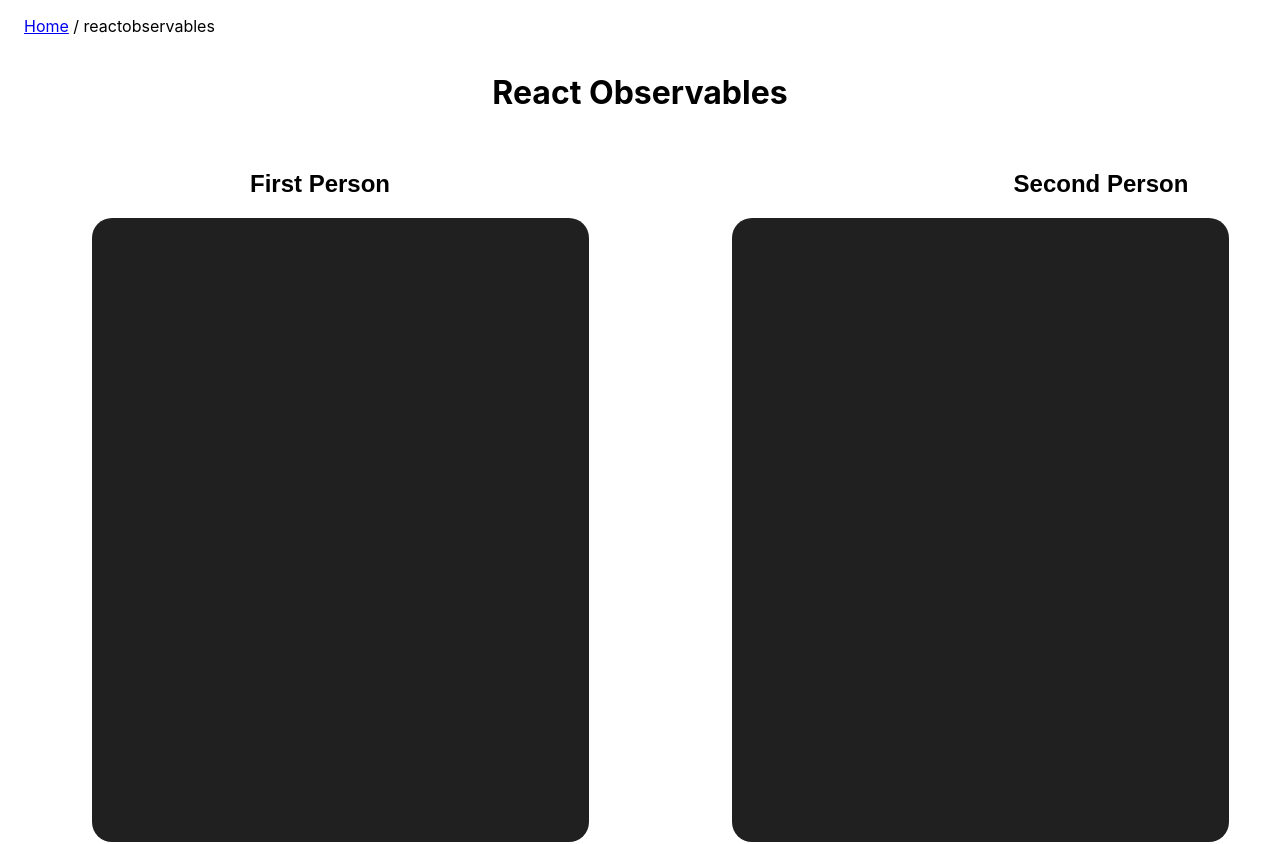
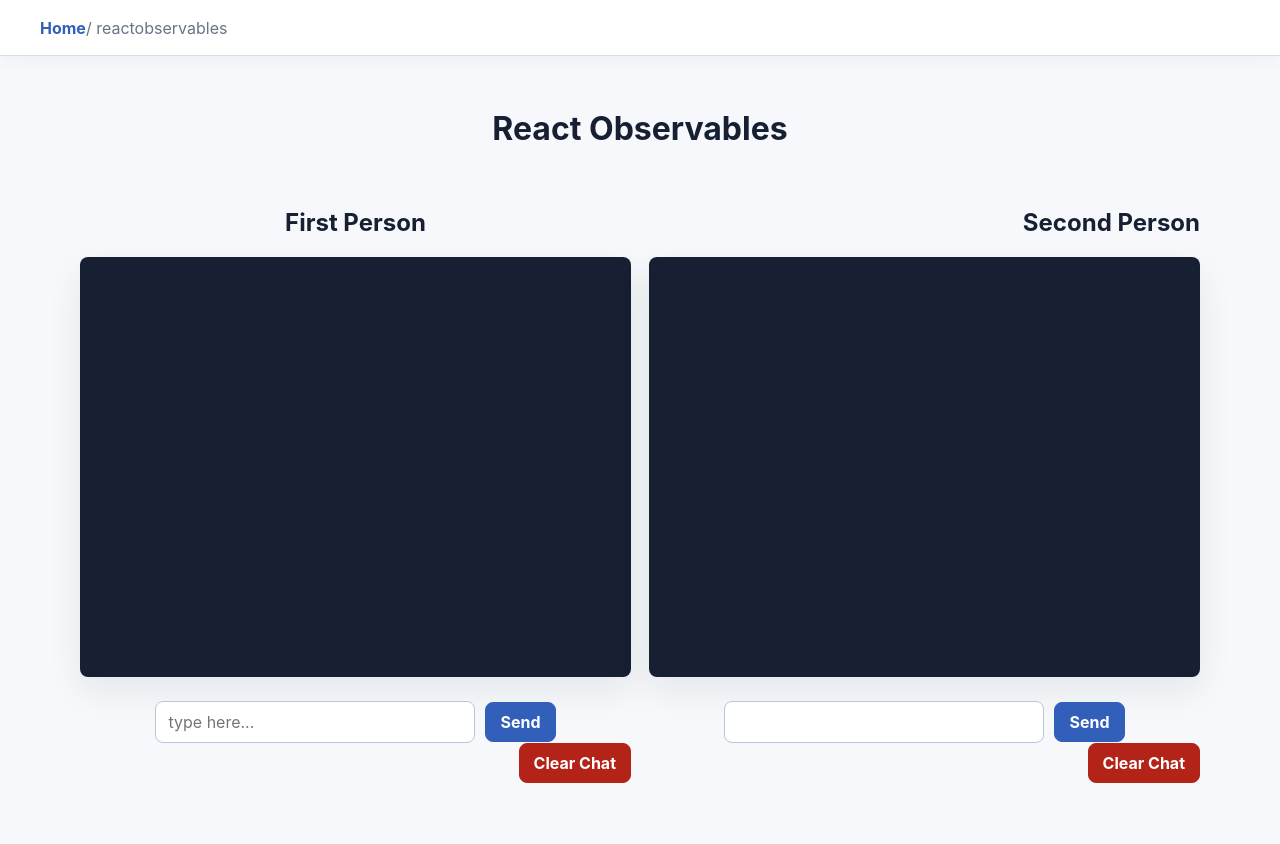
Before and after one commit to Anand-1/typescript-app, a React (Create React App) app: page /reactobservables in a window 1280 px wide. Shown: the top 844 px of the page. Built offline with nearby package versions, Linux system fonts and the light colour scheme.

Commit message:
Update css

```diff
--- a/src/App.css
+++ b/src/App.css
@@ -1,60 +1,187 @@
 .App {
+  min-height: 100vh;
   text-align: center;
 }
 
 .breadcrumbs {
-  padding: 16px 24px;
+  position: sticky;
+  top: 0;
+  z-index: 10;
+  display: flex;
+  align-items: center;
+  min-height: 56px;
+  padding: 14px clamp(16px, 4vw, 40px);
+  border-bottom: 1px solid var(--border);
+  background: rgba(255, 255, 255, 0.92);
+  color: var(--muted);
+  box-shadow: 0 4px 18px rgba(23, 32, 51, 0.04);
   text-align: left;
+  backdrop-filter: blur(10px);
+}
+
+.breadcrumbs a {
+  color: var(--primary);
+  font-weight: 700;
+  text-decoration: none;
+}
+
+.breadcrumbs a:hover,
+.breadcrumbs a:focus-visible {
+  text-decoration: underline;
+}
+
+.app-main {
+  width: min(1120px, calc(100% - 32px));
+  margin: 0 auto;
+  padding: 32px 0 56px;
+}
+
+.app-main > * {
+  width: 100%;
 }
 
 .home-page {
-  max-width: 1100px;
-  margin: 0 auto;
-  padding: 32px 24px 48px;
+  padding: 0;
 }
 
 .home-header {
-  margin-bottom: 28px;
+  margin-bottom: 24px;
+  padding: 28px;
+  border: 1px solid var(--border);
+  border-radius: var(--radius);
+  background: var(--surface);
+  box-shadow: var(--shadow);
+  text-align: left;
 }
 
 .home-header h1 {
   margin: 0 0 8px;
-  font-size: 32px;
-  font-weight: 700;
+  font-size: clamp(28px, 4vw, 42px);
+  line-height: 1.1;
+  font-weight: 800;
 }
 
 .home-header p {
   margin: 0;
-  color: #5f6570;
+  color: var(--muted);
   font-size: 16px;
 }
 
 .route-grid {
   display: grid;
-  grid-template-columns: repeat(auto-fit, minmax(180px, 1fr));
-  gap: 14px;
+  grid-template-columns: repeat(auto-fit, minmax(190px, 1fr));
+  gap: 12px;
 }
 
 .route-button {
   display: flex;
   align-items: center;
-  justify-content: center;
-  min-height: 48px;
-  padding: 10px 14px;
-  border: 1px solid #cfd6df;
-  border-radius: 8px;
-  background: #ffffff;
-  color: #172033;
-  font-weight: 600;
+  justify-content: space-between;
+  min-height: 54px;
+  padding: 12px 14px;
+  border: 1px solid var(--border);
+  border-radius: var(--radius);
+  background: var(--surface);
+  color: var(--text);
+  font-weight: 700;
   text-decoration: none;
+  box-shadow: 0 8px 22px rgba(23, 32, 51, 0.05);
   transition: border-color 160ms ease, box-shadow 160ms ease,
-    transform 160ms ease;
+    transform 160ms ease, color 160ms ease;
+}
+
+.route-button::after {
+  content: ">";
+  color: var(--primary);
+  font-weight: 800;
 }
 
 .route-button:hover,
 .route-button:focus-visible {
-  border-color: #3f6fd9;
-  box-shadow: 0 8px 20px rgba(63, 111, 217, 0.14);
+  border-color: var(--primary);
+  color: var(--primary-dark);
+  box-shadow: 0 12px 28px rgba(49, 95, 186, 0.16);
   outline: none;
   transform: translateY(-1px);
 }
+
+.content-box,
+.Outermost-component,
+.box,
+.ApiCallDone,
+.product,
+.modal {
+  width: min(100%, 760px);
+  margin: 18px auto;
+  padding: 22px;
+  border: 1px solid var(--border);
+  border-radius: var(--radius);
+  background: var(--surface);
+  box-shadow: var(--shadow);
+}
+
+.content-box h1,
+.Outermost-component h1,
+.box h2,
+.app-main h1,
+.app-main h2,
+.app-main h3 {
+  color: var(--text);
+}
+
+.heading-section {
+  margin: 0 0 16px;
+}
+
+.button {
+  margin: 6px;
+}
+
+.is-grey {
+  border-color: var(--border-strong);
+  background: var(--surface-muted);
+  color: var(--text);
+}
+
+.is-grey:hover,
+.is-grey:focus-visible {
+  border-color: var(--primary);
+  background: var(--primary-soft);
+  color: var(--primary-dark);
+}
+
+.is-dark {
+  border-color: #172033;
+  background: #172033;
+}
+
+.product {
+  padding: 16px;
+  text-align: left;
+}
+
+.modal {
+  border-color: var(--primary);
+  background: var(--primary-soft);
+}
+
+hr {
+  border: 0;
+  border-top: 1px solid var(--border);
+  margin: 18px 0;
+}
+
+@media (max-width: 640px) {
+  .app-main {
+    width: min(100% - 20px, 1120px);
+    padding-top: 20px;
+  }
+
+  .home-header {
+    padding: 20px;
+  }
+
+  .route-grid {
+    grid-template-columns: 1fr;
+  }
+}
--- a/src/App.tsx
+++ b/src/App.tsx
@@ -96,6 +96,7 @@ function App() {
     <div className="App">
       <BrowserRouter>
         <BreadCrumbs />
+        <main className="app-main">
           <Routes>
             <Route path="/" element={<Home />} />
             {appRoutes.map((route) => (
@@ -106,6 +107,7 @@ function App() {
               />
             ))}
           </Routes>
+        </main>
       </BrowserRouter>
     </div>
   );
--- a/src/HooksUsage/CustomHooks/CustomHooks.css
+++ b/src/HooksUsage/CustomHooks/CustomHooks.css
@@ -1,7 +1,10 @@
 .pargraph-text {
-  background-color: bisque;
-  border: 2px solid blueviolet;
+  background-color: var(--surface);
+  border: 1px solid var(--border);
+  border-left: 4px solid var(--primary);
+  border-radius: var(--radius);
   text-align: left;
-  padding: 5px;
-  margin: 10px;
+  padding: 10px 12px;
+  margin: 10px auto;
+  width: min(100%, 760px);
 }
--- a/src/HooksUsage/DataCommmunication/GrandParent/GrandParent.css
+++ b/src/HooksUsage/DataCommmunication/GrandParent/GrandParent.css
@@ -3,5 +3,5 @@
   justify-content: center;
   flex-direction: column;
   align-items: center;
-  width: 100%;
+  width: min(100%, 760px);
 }
--- a/src/HooksUsage/styles.css
+++ b/src/HooksUsage/styles.css
@@ -1,28 +1,14 @@
-* {
-  text-align: center;
-}
-
 .content-box {
-  background-color: aqua;
-  padding: 10%;
-  margin: 10%;
+  background: var(--surface);
+  padding: 24px;
+  margin: 18px auto;
 }
 
 .heading-section {
-  background-color: blueviolet;
-  padding: 10px 0;
-  margin: 0;
+  padding: 0;
+  margin: 0 0 16px;
 }
 
-button {
-  padding: 10px 20px;
-  margin: 10px;
-  border-radius: 20px;
-  box-shadow: 0 5px;
+.content-box button {
+  margin: 8px;
 }
-
-button:hover {
-  font-size: medium;
-  transition: ease-in 0.5ms;
-  transition-delay: 0.1s;
-}
--- a/src/ReactObservables/style.css
+++ b/src/ReactObservables/style.css
@@ -1,42 +1,48 @@
 .container {
-  font-family: Arial, Helvetica, sans-serif;
-  padding: 1em;
+  padding: 18px 0;
 }
 
 .chat-container {
-  display: flex;
-  justify-content: space-around;
+  display: grid;
+  grid-template-columns: repeat(auto-fit, minmax(280px, 1fr));
+  gap: 18px;
+  justify-content: initial;
+}
+
+.chat-container > div {
+  min-width: 0;
 }
 
 .chat-box {
-  background: #202020;
+  background: #172033;
   margin: auto;
-  padding: 2em;
-  height: 35em;
-  width: 95%;
-  border-radius: 20px;
+  padding: 18px;
+  height: 420px;
+  width: 100%;
+  border-radius: var(--radius);
   overflow-y: scroll;
+  box-shadow: var(--shadow);
 }
 
 .first-person,
 .second-person {
   display: inline-block;
   color: #fff;
-  height: 25px;
   min-width: 20%;
   max-width: 60%;
-  padding: 20px;
+  min-height: 36px;
+  padding: 10px 14px;
   text-align: left;
   vertical-align: middle;
-  border-radius: 30px;
+  border-radius: 18px;
 }
 
 .first-person {
-  background: rgb(0, 173, 231);
+  background: var(--primary);
 }
 
 .second-person {
-  background: #06c406;
+  background: var(--success);
   float: right;
 }
 
@@ -58,41 +64,27 @@
 }
 
 #messageForm input {
-  height: 2em;
-  width: 23em;
-  border-radius: 3em;
-  padding: 1em;
+  width: min(100%, 320px);
 }
 
 #messageForm button {
-  margin-left: 2em;
-  height: 2.7em;
-  width: 6.2em;
-  border-radius: 25px;
-  border: none;
-  cursor: pointer;
+  margin-left: 10px;
 }
 
 .clear-button {
-  background: #d40000;
+  border-color: #b42318;
+  background: #b42318;
   color: #fff;
   float: right;
-  margin-right: 3em;
+  margin-right: 0;
   text-align: center;
-  height: 2.5em;
-  width: 8em;
-  cursor: pointer;
 }
 
 .switcher {
-  background: #cecece;
-  color: #141414;
-  height: 2.5em;
-  width: 6em;
-  border-radius: 25px;
-  border: 1 px solid black;
-  margin-right: 1em;
-  cursor: pointer;
+  border-color: var(--border-strong);
+  background: var(--surface);
+  color: var(--text);
+  margin-right: 10px;
 }
 
 .notify {
--- a/src/index.css
+++ b/src/index.css
@@ -1,5 +1,28 @@
+* {
+  box-sizing: border-box;
+}
+
+:root {
+  --app-bg: #f6f8fb;
+  --surface: #ffffff;
+  --surface-muted: #eef3f8;
+  --border: #d8e0ea;
+  --border-strong: #b9c6d6;
+  --text: #172033;
+  --muted: #687386;
+  --primary: #315fba;
+  --primary-dark: #21498f;
+  --primary-soft: #eaf1ff;
+  --success: #1f7a4d;
+  --shadow: 0 14px 35px rgba(23, 32, 51, 0.08);
+  --radius: 8px;
+}
+
 body {
   margin: 0;
+  min-height: 100vh;
+  background: var(--app-bg);
+  color: var(--text);
   font-family: -apple-system, BlinkMacSystemFont, 'Segoe UI', 'Roboto', 'Oxygen',
     'Ubuntu', 'Cantarell', 'Fira Sans', 'Droid Sans', 'Helvetica Neue',
     sans-serif;
@@ -11,3 +34,51 @@ code {
   font-family: source-code-pro, Menlo, Monaco, Consolas, 'Courier New',
     monospace;
 }
+
+button,
+input {
+  font: inherit;
+}
+
+button {
+  min-height: 40px;
+  padding: 8px 14px;
+  border: 1px solid var(--primary);
+  border-radius: var(--radius);
+  background: var(--primary);
+  color: #ffffff;
+  font-weight: 700;
+  cursor: pointer;
+  transition: background 160ms ease, border-color 160ms ease,
+    box-shadow 160ms ease, transform 160ms ease;
+}
+
+button:hover,
+button:focus-visible {
+  border-color: var(--primary-dark);
+  background: var(--primary-dark);
+  box-shadow: 0 8px 20px rgba(49, 95, 186, 0.22);
+  outline: none;
+  transform: translateY(-1px);
+}
+
+input[type="text"],
+input:not([type]) {
+  min-height: 42px;
+  width: min(100%, 360px);
+  padding: 9px 12px;
+  border: 1px solid var(--border-strong);
+  border-radius: var(--radius);
+  background: #ffffff;
+  color: var(--text);
+}
+
+input:focus-visible {
+  border-color: var(--primary);
+  box-shadow: 0 0 0 3px rgba(49, 95, 186, 0.16);
+  outline: none;
+}
+
+a {
+  color: var(--primary);
+}
```
Lines whose indentation alone changed are shown as unchanged.
